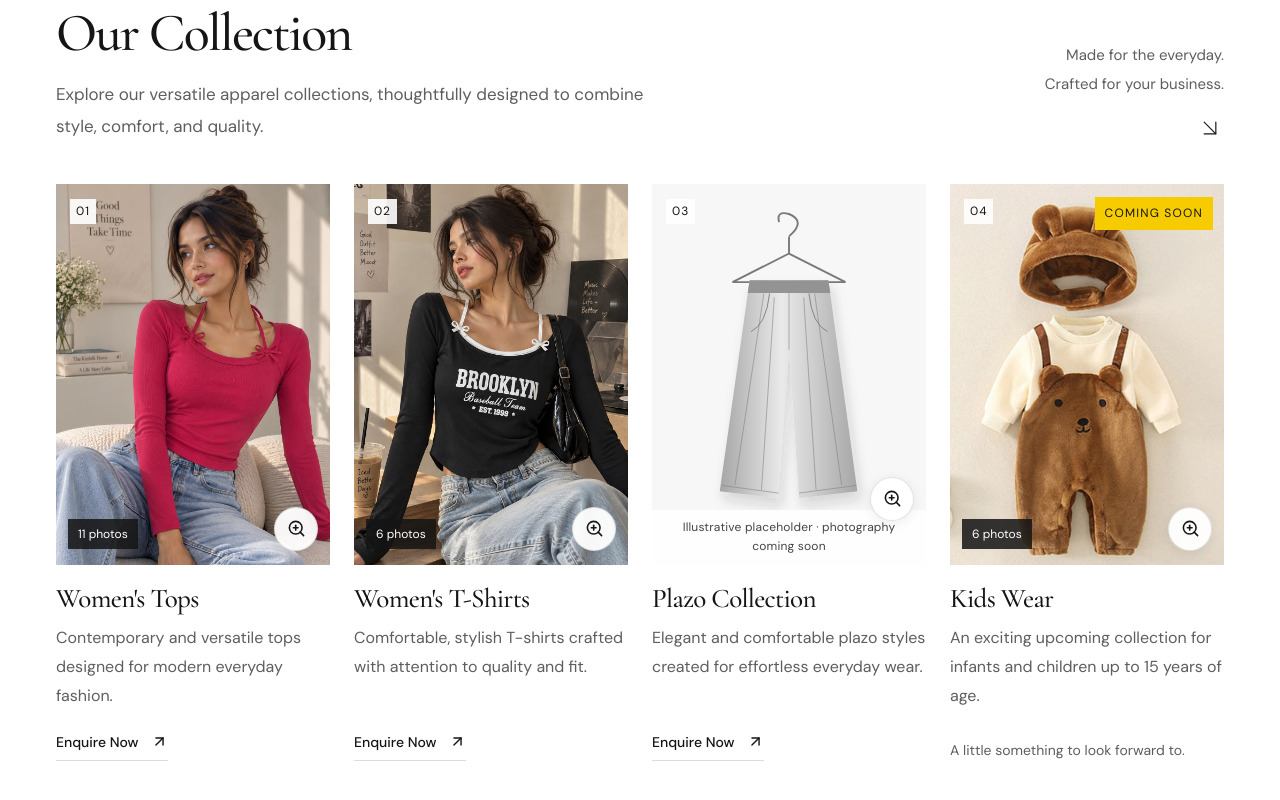
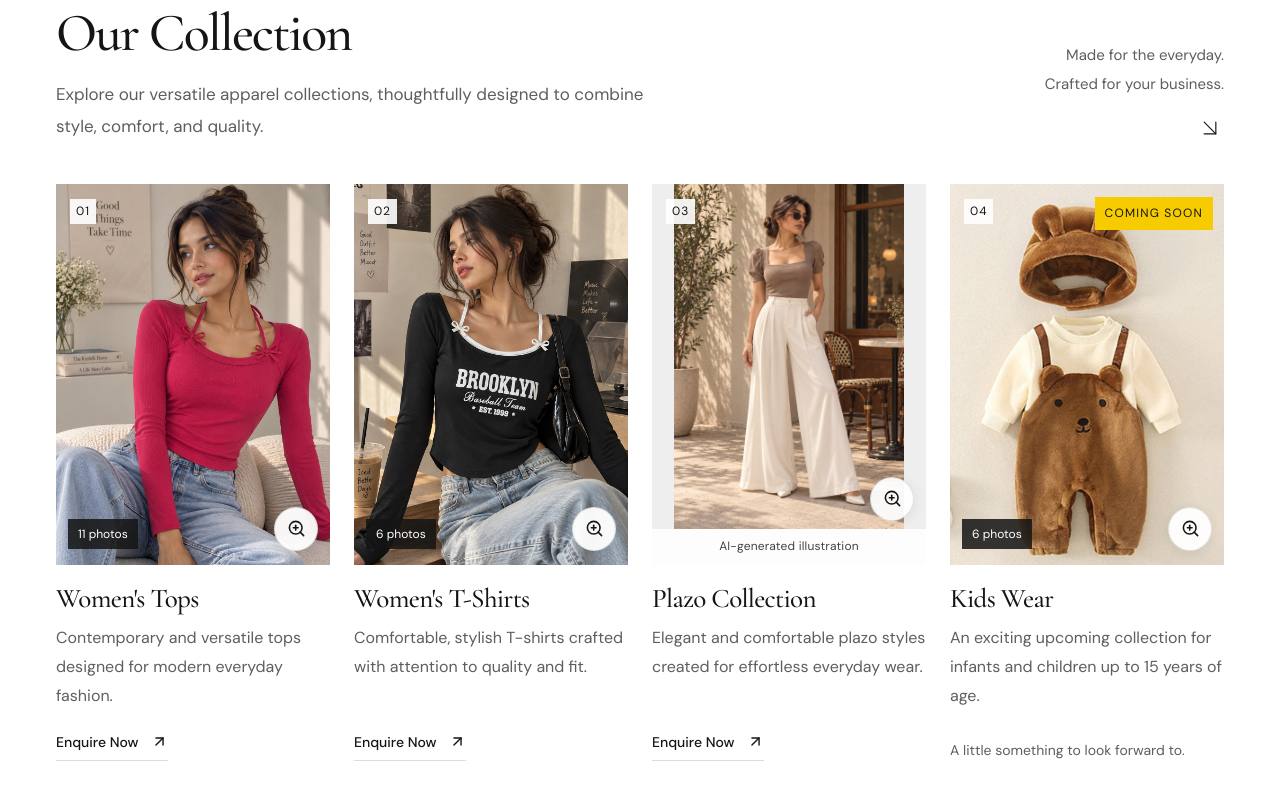
Before and after one commit to tascan02/LKS-Studio-Digi-Nock, a React (Vite) app: page / in a window 1280 px wide. Shown: the part 1229-2029 px from the top of the page. Built offline with nearby package versions, Linux system fonts and the light colour scheme.

Commit message:
feat: add reference-inspired AI Plazo collection illustration

```diff
--- /dev/null
+++ b/src/assets/images/plazo-generation.md
@@ -0,0 +1,11 @@
+# Plazo concept image
+
+- Generated using the built-in imagegen tool on 15 October 2026.
+- Website asset: `public/images/products/plazo-ai-concept.jpg`.
+- Style references: `public/images/products/taupe-square-neck-top.jpg` and `public/images/products/mauve-zip-top.jpg`.
+- Intended use: an explicitly labeled AI-generated illustration, not a real product photograph.
+- The original generated PNG remains in the local generated-images directory; the website uses a web-optimized JPEG copy.
+
+## Final generation prompt
+
+Use case: photorealistic-natural. Asset type: portrait fashion collection cover for the Plazo Collection on an apparel manufacturer's website. Generate one new photorealistic editorial fashion image, using the two provided existing collection photographs ONLY as visual references for warm afternoon window light, muted cafe/interior colors, polished natural styling, and fashion catalog photography. Subject: one clearly adult woman wearing elegant high-waisted ivory/cream palazzo trousers with genuinely wide, flowing legs, subtle front pleats, realistic lightweight fabric drape and visible ankle-length hems, paired with a fitted taupe square-neck top. Standing relaxed beside a warm beige cafe wall, one hand resting naturally at a waist pocket, a slight step to show that the two trouser legs are separate. Full-length composition from above the head to below both shoes with comfortable margin on every side; the palazzo trousers are the main subject. Portrait 2:3 composition. Soft sunlit plaster, a little blurred foliage, restrained warm wood cafe details; unobtrusive setting consistent with the reference mood. Professional catalog detail with convincing anatomy, natural fabric folds and skin texture. This is a generated illustrative outfit concept, not a reconstruction of an actual photographed product. No text, no product codes, no brand names, no logos, no watermarks, no handbag, no jeans, no skinny trousers, no skirt. Keep the entire outfit and both hems visible.
--- a/src/components/Collections.jsx
+++ b/src/components/Collections.jsx
@@ -30,7 +30,9 @@ export default function Collections() {
           >
             <div
               className="collection-image"
-              data-placeholder={item.image.isPlaceholder}
+              data-caption={
+                item.image.isPlaceholder || Boolean(item.image.caption)
+              }
             >
               <StudioImage image={item.image} />
               <button
--- a/src/components/StudioImage.jsx
+++ b/src/components/StudioImage.jsx
@@ -6,8 +6,13 @@ export default function StudioImage({
 }) {
   const [failed, setFailed] = useState(false)
   const placeholder = image.isPlaceholder || failed
+  const caption = placeholder
+    ? 'Illustrative placeholder · photography coming soon'
+    : image.caption
   return (
-    <figure className={`studio-image ${className}`}>
+    <figure
+      className={`studio-image ${!placeholder && image.caption ? 'has-caption' : ''} ${className}`}
+    >
       <img
         src={placeholder ? image.fallback : image.src}
         alt={
@@ -22,13 +27,9 @@ export default function StudioImage({
         loading={priority ? 'eager' : 'lazy'}
         fetchPriority={priority ? 'high' : 'auto'}
         decoding="async"
-        style={image.position ? { objectPosition: image.position } : undefined}
+        style={{ objectPosition: image.position, objectFit: image.fit }}
       />
-      {placeholder && (
-        <figcaption>
-          Illustrative placeholder · photography coming soon
-        </figcaption>
-      )}
+      {caption && <figcaption>{caption}</figcaption>}
     </figure>
   )
 }
--- a/src/config/siteConfig.js
+++ b/src/config/siteConfig.js
@@ -10,7 +10,7 @@ export const siteConfig = {
     'Hello LKS Studio, I would like to know more about your apparel collections and wholesale manufacturing services.',
 }
 // All supplied photo paths, descriptions, and collection galleries live here.
-// Keep the local illustrations as fallbacks; Plazo is awaiting a supplied photo.
+// Keep the local illustrations as fallbacks. Plazo uses a labeled AI concept.
 function productPhoto(filename, alt, category) {
   return {
     src: `/images/products/${filename}.jpg`,
@@ -154,10 +154,12 @@ export const siteImages = {
     tops: photos.pink,
     tshirts: photos.brooklyn,
     plazo: {
-      src: '/images/plazo.jpg',
+      src: '/images/products/plazo-ai-concept.jpg',
       fallback: '/images/placeholders/plazo.svg',
-      alt: 'Illustrated wide-leg plazo silhouette',
-      isPlaceholder: true,
+      alt: 'AI-generated concept of an adult model wearing cream wide-leg plazo trousers with a taupe top; not an actual LKS Studio product photograph',
+      isPlaceholder: false,
+      caption: 'AI-generated illustration',
+      fit: 'contain',
     },
     kids: photos.bear,
   },
--- a/src/index.css
+++ b/src/index.css
@@ -429,6 +429,18 @@ h1 em {
   background: #ffffffe8;
   text-align: center;
   z-index: 1;
+}
+.studio-image.has-caption {
+  display: flex;
+  flex-direction: column;
+}
+.studio-image.has-caption img {
+  flex: 1;
+  min-height: 0;
+}
+.studio-image.has-caption figcaption {
+  position: static;
+  flex-shrink: 0;
 }
 .hero-visual .studio-image {
   aspect-ratio: 0.84;
@@ -580,7 +592,7 @@ h1 em {
     background-color 0.2s,
     transform 0.2s;
 }
-.collection-image[data-placeholder='true'] .collection-zoom-hint {
+.collection-image[data-caption='true'] .collection-zoom-hint {
   bottom: 44px;
 }
 .collection-photo-count {
```
Also changed, not shown: public/images/products/plazo-ai-concept.jpg (added), src/assets/images/README.md, 1 other file (tests, documents, lock files or other folders).
